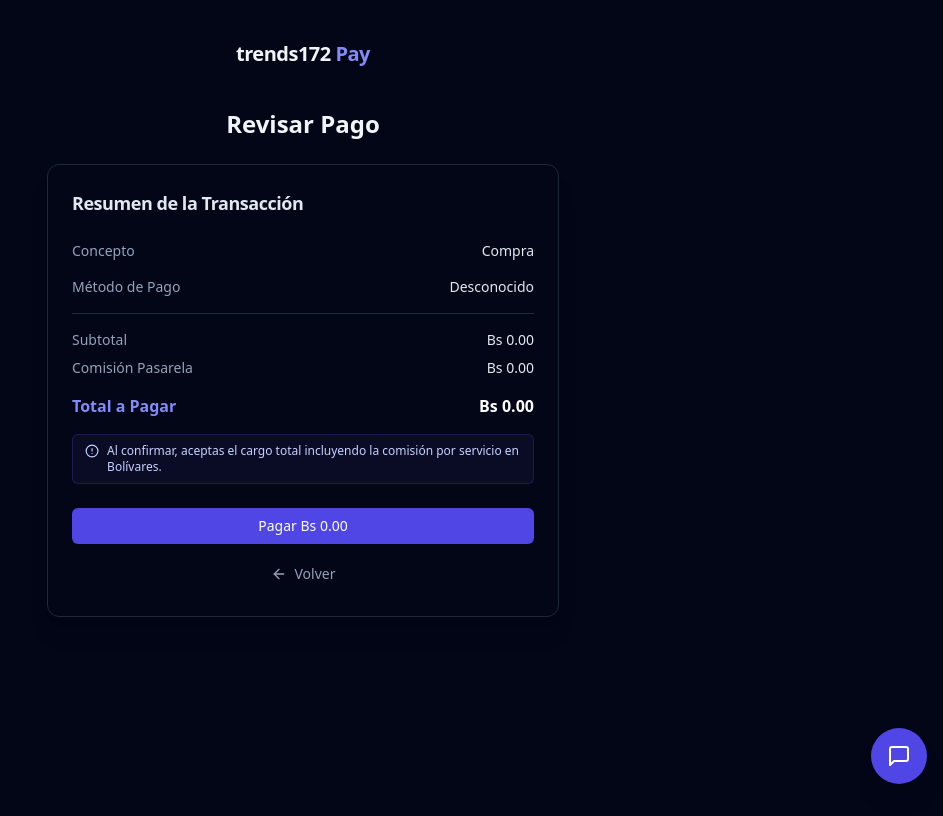
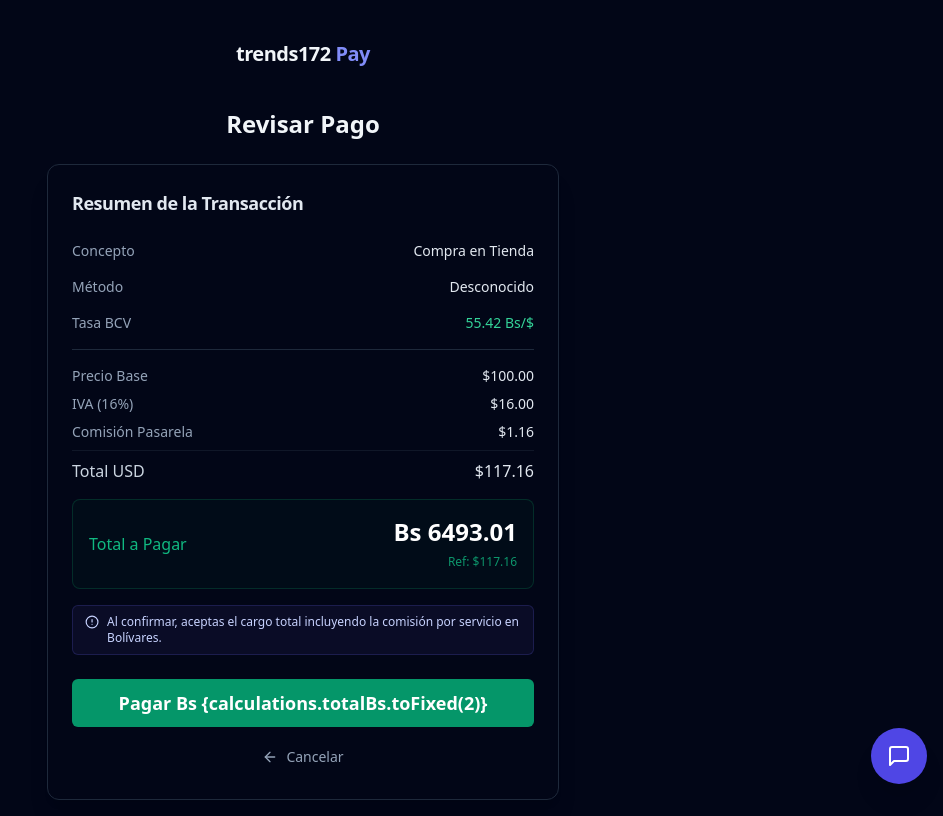
Before and after one commit to Guntherdrb30/Trends172Pay, a Next.js app: page /pay/demo/review in a window 1280 px wide. Shown: the whole page, without its empty margins (337-1280 px from the left). Built offline with nearby package versions, Linux system fonts and the light colour scheme.

Commit message:
Feat: Implement VE pricing (USD Base + IVA + Fee -> VES)

```diff
--- a/app/pay/demo/result/success/page.tsx
+++ b/app/pay/demo/result/success/page.tsx
@@ -1,24 +1,24 @@
 "use client";
 
 import Link from "next/link";
-import { CheckCircle2, ArrowRight, Printer, Download } from "lucide-react";
+import { CheckCircle2, ArrowRight, Printer } from "lucide-react";
 import { useSearchParams } from "next/navigation";
 import { Button } from "@/components/ui/button";
-import { Card, CardContent, CardHeader, CardTitle, CardFooter } from "@/components/ui/card";
+import { Card, CardContent, CardFooter } from "@/components/ui/card";
 import { Separator } from "@/components/ui/separator";
 import { Suspense } from "react";
 
 function SuccessContent() {
     const searchParams = useSearchParams();
-    const amountParam = searchParams.get("amount");
-    const methodParam = searchParams.get("method");
-    const totalParam = searchParams.get("total");
-    const commissionParam = searchParams.get("commission");
 
-    const amountStr = amountParam ? `Bs ${parseFloat(amountParam).toFixed(2)}` : "Bs 125.00";
-    const commissionStr = commissionParam ? `Bs ${parseFloat(commissionParam).toFixed(2)}` : "Bs 0.00";
-    const totalStr = totalParam ? `Bs ${parseFloat(totalParam).toFixed(2)}` : "Bs 125.00";
-    const methodStr = methodParam ? decodeURIComponent(methodParam) : "Tarjeta de Crédito •••• 4242";
+    // Params with VES logic
+    const amountUsd = searchParams.get("amount") || "100.00";
+    const taxUsd = searchParams.get("tax") || "16.00";
+    const feeUsd = searchParams.get("fee") || "1.46";
+    const totalUsd = searchParams.get("totalUsd") || "117.46";
+    const totalBs = searchParams.get("totalBs") || "6509.63";
+    const rate = searchParams.get("rate") || "55.42";
+    const methodStr = searchParams.get("method") ? decodeURIComponent(searchParams.get("method")!) : "Tarjeta de Crédito";
 
     const handlePrint = () => {
         window.print();
@@ -33,7 +33,7 @@ function SuccessContent() {
     });
 
     return (
-        <div className="flex flex-col items-center justify-center w-full max-w-lg mx-auto animate-in fade-in zoom-in duration-500">
+        <div className="flex flex-col items-center justify-center w-full max-w-lg mx-auto animate-in fade-in zoom-in duration-500 py-10">
             <Card className="w-full bg-slate-950 border-slate-800 shadow-2xl overflow-hidden print:shadow-none print:border-none">
                 {/* Status Header */}
                 <div className="bg-emerald-500/10 p-6 flex flex-col items-center justify-center border-b border-emerald-500/20 print:bg-transparent print:border-b-black">
@@ -71,14 +71,12 @@ function SuccessContent() {
                             <p className="text-slate-200 font-medium print:text-black">{methodStr}</p>
                         </div>
                         <div className="space-y-1">
-                            <p className="text-slate-500 text-xs uppercase print:text-gray-500">Referencia Bancaria</p>
+                            <p className="text-slate-500 text-xs uppercase print:text-gray-500">Ref. Bancaria</p>
                             <p className="text-slate-200 font-medium print:text-black">0011223344</p>
                         </div>
                         <div className="space-y-1">
-                            <p className="text-slate-500 text-xs uppercase print:text-gray-500">Estado</p>
-                            <span className="inline-flex items-center rounded-full bg-emerald-500/10 px-2 py-0.5 text-xs font-medium text-emerald-400 ring-1 ring-inset ring-emerald-500/20 print:text-green-600 print:bg-green-100 print:ring-0">
-                                Aprobado
-                            </span>
+                            <p className="text-slate-500 text-xs uppercase print:text-gray-500">Tasa BCV</p>
+                            <p className="text-emerald-400 font-medium print:text-black">{rate} Bs/$</p>
                         </div>
                     </div>
 
@@ -87,21 +85,27 @@ function SuccessContent() {
                     {/* Line Items */}
                     <div className="space-y-3">
                         <div className="flex justify-between text-sm">
-                            <span className="text-slate-300 print:text-black">Subtotal (Transacción)</span>
-                            <span className="text-slate-200 font-medium print:text-black">{amountStr}</span>
+                            <span className="text-slate-300 print:text-black">Precio Base</span>
+                            <span className="text-slate-200 font-medium print:text-black">${amountUsd}</span>
                         </div>
-                        {commissionParam && parseFloat(commissionParam) > 0 && (
-                            <div className="flex justify-between text-sm">
-                                <span className="text-slate-400 print:text-gray-600">Comisión Pasarela</span>
-                                <span className="text-slate-300 font-medium print:text-gray-600">{commissionStr}</span>
-                            </div>
-                        )}
+                        <div className="flex justify-between text-sm">
+                            <span className="text-slate-300 print:text-black">IVA (16%)</span>
+                            <span className="text-slate-200 font-medium print:text-black">${taxUsd}</span>
+                        </div>
+                        <div className="flex justify-between text-sm">
+                            <span className="text-slate-300 print:text-black">Comisión Pasarela</span>
+                            <span className="text-slate-200 font-medium print:text-black">${feeUsd}</span>
+                        </div>
+                        <div className="flex justify-between text-sm pt-2 border-t border-slate-800">
+                            <span className="text-slate-400 font-medium print:text-black">Total USD</span>
+                            <span className="text-slate-200 font-bold print:text-black">${totalUsd}</span>
+                        </div>
 
-                        {/* Totals */}
-                        <div className="pt-3 border-t border-slate-800 print:border-gray-300 space-y-2">
-                            <div className="flex justify-between text-base font-bold text-white print:text-black">
-                                <span>Total Pagado</span>
-                                <span>{totalStr}</span>
+                        {/* Final VES Total */}
+                        <div className="bg-emerald-950/30 p-4 mt-2 rounded-lg border border-emerald-900/50 print:bg-gray-100 print:border-gray-300">
+                            <div className="flex justify-between items-end">
+                                <span className="text-emerald-500 font-bold mb-1 print:text-black">Monto Pagado</span>
+                                <span className="text-2xl font-bold text-white print:text-black">Bs {totalBs}</span>
                             </div>
                         </div>
                     </div>
--- a/app/pay/demo/review/page.tsx
+++ b/app/pay/demo/review/page.tsx
@@ -5,43 +5,84 @@ import { useState, useEffect, Suspense } from "react";
 import { Button } from "@/components/ui/button";
 import { Card, CardContent, CardHeader, CardTitle, CardFooter } from "@/components/ui/card";
 import { Separator } from "@/components/ui/separator";
-import { ArrowLeft, Check, AlertCircle } from "lucide-react";
+import { ArrowLeft, AlertCircle } from "lucide-react";
 import { Alert, AlertDescription } from "@/components/ui/alert";
 
 function ReviewContent() {
     const searchParams = useSearchParams();
     const router = useRouter();
 
-    const amount = parseFloat(searchParams.get("amount") || "0");
+    // 1. Base Price in USD (e.g., from store)
+    const baseAmountUsd = parseFloat(searchParams.get("amount") || "100");
     const method = searchParams.get("method") || "Desconocido";
-    const description = searchParams.get("description") || "Compra";
+    const description = searchParams.get("description") || "Compra en Tienda";
 
-    const [commission, setCommission] = useState(0);
-    const [total, setTotal] = useState(0);
+    // Constants
+    const IVA_RATE = 0.16; // 16% VAT in Venezuela
+    const BCV_RATE = 55.42; // Mock Exchange Rate
+
+    // State
+    const [calculations, setCalculations] = useState({
+        taxUsd: 0,
+        feeUsd: 0,
+        subtotalUsd: 0,
+        totalUsd: 0,
+        totalBs: 0
+    });
     const [loading, setLoading] = useState(false);
 
     useEffect(() => {
-        // Simular cálculo de comisión según método
-        let fee = 0;
+        // 2. Calculate IVA
+        const tax = baseAmountUsd * IVA_RATE;
+        const subtotal = baseAmountUsd + tax;
+
+        // 3. Calculate Platform Commission (Fee)
+        // Logic: Commission applied on top of the (Base + Tax) or just Base?
+        // User said: "monto total del producto mas el iva... mas el porcentaje que cobra la plataforma"
+        // Let's assume fee percent is on the subtotal (Price + Tax)
+        let feePercent = 0.01; // Default 1%
+        let feeFixed = 0;
+
         if (method.toLowerCase().includes("tarjeta")) {
-            fee = amount * 0.029 + 0.30; // 2.9% + $0.30
+            feePercent = 0.029; // 2.9%
+            feeFixed = 0.30;
         } else if (method.toLowerCase().includes("móvil") || method.toLowerCase().includes("movil")) {
-            fee = amount * 0.015; // 1.5%
-        } else {
-            fee = amount * 0.01; // 1% default
+            feePercent = 0.015; // 1.5%
         }
 
-        setCommission(fee);
-        setTotal(amount + fee);
-    }, [amount, method]);
+        const fee = (subtotal * feePercent) + feeFixed;
+
+        // 4. Total USD
+        const finalTotalUsd = subtotal + fee;
+
+        // 5. Total VES (Bs)
+        const finalTotalBs = finalTotalUsd * BCV_RATE;
+
+        setCalculations({
+            taxUsd: tax,
+            subtotalUsd: subtotal,
+            feeUsd: fee,
+            totalUsd: finalTotalUsd,
+            totalBs: finalTotalBs
+        });
+
+    }, [baseAmountUsd, method]);
 
     const handleConfirm = () => {
         setLoading(true);
         // Simular procesamiento
         setTimeout(() => {
-            router.push(
-                `/pay/demo/result/success?amount=${amount}&method=${encodeURIComponent(method)}&total=${total.toFixed(2)}&commission=${commission.toFixed(2)}`
-            );
+            // Pass all calculated values to success page
+            const params = new URLSearchParams({
+                amount: baseAmountUsd.toFixed(2),
+                tax: calculations.taxUsd.toFixed(2),
+                fee: calculations.feeUsd.toFixed(2),
+                totalUsd: calculations.totalUsd.toFixed(2),
+                totalBs: calculations.totalBs.toFixed(2),
+                rate: BCV_RATE.toFixed(2),
+                method: method
+            });
+            router.push(`/pay/demo/result/success?${params.toString()}`);
         }, 1500);
     };
 
@@ -59,24 +100,44 @@ function ReviewContent() {
                         <span className="text-slate-200 font-medium text-right">{description}</span>
                     </div>
                     <div className="flex justify-between text-sm">
-                        <span className="text-slate-400">Método de Pago</span>
+                        <span className="text-slate-400">Método</span>
                         <span className="text-slate-200 font-medium">{method}</span>
+                    </div>
+                    <div className="flex justify-between text-sm">
+                        <span className="text-slate-400">Tasa BCV</span>
+                        <span className="text-emerald-400 font-medium">{BCV_RATE.toFixed(2)} Bs/$</span>
                     </div>
 
                     <Separator className="bg-slate-800" />
 
-                    <div className="space-y-2">
-                        <div className="flex justify-between text-sm">
-                            <span className="text-slate-400">Subtotal</span>
-                            <span className="text-slate-200">Bs {amount.toFixed(2)}</span>
+                    {/* USD Breakdown */}
+                    <div className="space-y-2 text-sm">
+                        <div className="flex justify-between">
+                            <span className="text-slate-400">Precio Base</span>
+                            <span className="text-slate-200">${baseAmountUsd.toFixed(2)}</span>
                         </div>
-                        <div className="flex justify-between text-sm">
+                        <div className="flex justify-between">
+                            <span className="text-slate-400">IVA (16%)</span>
+                            <span className="text-slate-200">${calculations.taxUsd.toFixed(2)}</span>
+                        </div>
+                        <div className="flex justify-between">
                             <span className="text-slate-400">Comisión Pasarela</span>
-                            <span className="text-slate-200">Bs {commission.toFixed(2)}</span>
+                            <span className="text-slate-200">${calculations.feeUsd.toFixed(2)}</span>
                         </div>
-                        <div className="pt-2 flex justify-between text-base font-bold">
-                            <span className="text-indigo-400">Total a Pagar</span>
-                            <span className="text-white">Bs {total.toFixed(2)}</span>
+                        <div className="pt-2 flex justify-between text-base font-medium border-t border-slate-800/50 mt-2">
+                            <span className="text-slate-300">Total USD</span>
+                            <span className="text-slate-200">${calculations.totalUsd.toFixed(2)}</span>
+                        </div>
+                    </div>
+
+                    {/* Final Conversion */}
+                    <div className="bg-emerald-950/20 rounded-lg p-4 mt-4 border border-emerald-900/50">
+                        <div className="flex justify-between items-center">
+                            <span className="text-emerald-500 font-medium">Total a Pagar</span>
+                            <div className="text-right">
+                                <span className="block text-2xl font-bold text-white">Bs {calculations.totalBs.toFixed(2)}</span>
+                                <span className="text-xs text-emerald-500/80">Ref: ${calculations.totalUsd.toFixed(2)}</span>
+                            </div>
                         </div>
                     </div>
 
@@ -91,10 +152,10 @@ function ReviewContent() {
                 <CardFooter className="flex flex-col gap-3">
                     <Button
                         onClick={handleConfirm}
-                        className="w-full bg-indigo-600 hover:bg-indigo-500 text-white"
+                        className="w-full bg-emerald-600 hover:bg-emerald-500 text-white font-bold h-12 text-lg"
                         disabled={loading}
                     >
-                        {loading ? "Procesando..." : `Pagar Bs ${total.toFixed(2)}`}
+                        {loading ? "Procesando..." : `Pagar Bs {calculations.totalBs.toFixed(2)}`}
                     </Button>
                     <Button
                         variant="ghost"
@@ -102,7 +163,7 @@ function ReviewContent() {
                         className="w-full text-slate-400 hover:text-white"
                         disabled={loading}
                     >
-                        <ArrowLeft className="mr-2 h-4 w-4" /> Volver
+                        <ArrowLeft className="mr-2 h-4 w-4" /> Cancelar
                     </Button>
                 </CardFooter>
             </Card>
```
